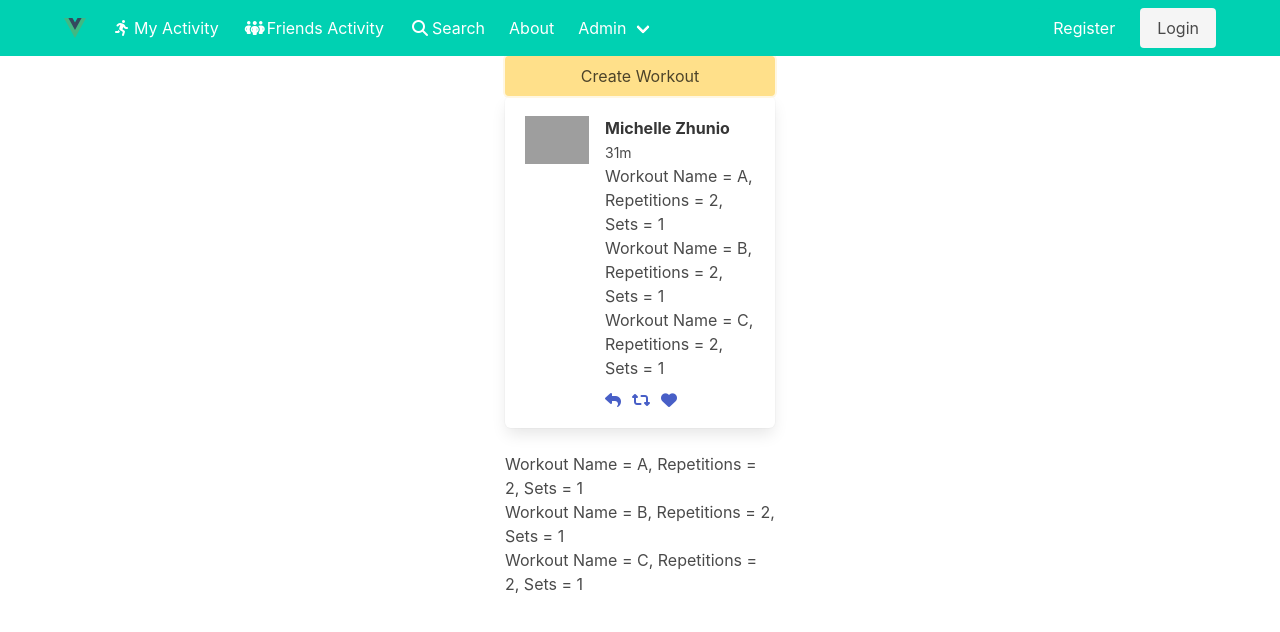
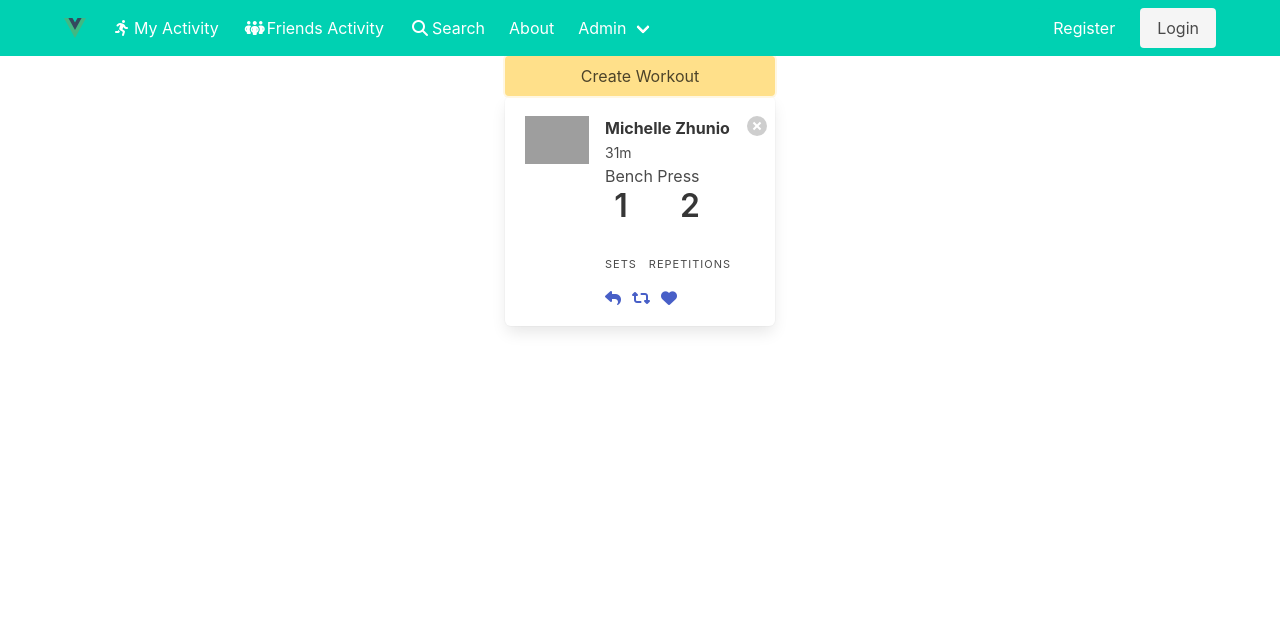
Before and after one commit to mzhunio/Web-Development-Assignments, a Vue app in the folder fitness-app/: page /myActivity in a window 1280 px wide. Shown: the top 632 px of the page. Built offline with nearby package versions, Linux system fonts and the light colour scheme; grey boxes are pictures that could not be loaded.

Commit message:
add workout format

```diff
--- a/fitness-app/src/components/MyActivity.vue
+++ b/fitness-app/src/components/MyActivity.vue
@@ -60,10 +60,11 @@ function onSaveChangesClicked() {
           <!-- Create Workout Modal -->
           <div class="modal" :class="{ 'is-active': shouldShowModal }">
             <div class="modal-background" @click="closeModal"></div>
-
             <div class="modal-content">
               <div class="card">
                 <div class="card-content">
+
+
                   <p class="title">Create Workout</p>
 
                   <div class="field">
@@ -149,6 +150,7 @@ function onSaveChangesClicked() {
               aria-label="close"
               @click="closeModal"
             ></button>
+
           </div>
 
           <!-- list of workouts -->
@@ -167,18 +169,34 @@ function onSaveChangesClicked() {
                 <div class="content">
                   <p>
                     <strong>Michelle Zhunio</strong> <small> {{ session }}</small>
+
                     <small>31m</small>
                     <br />
-                    <div v-for="workout in workouts">
-
 
                     <div>
-                      Workout Name = {{ workout.workoutName }}, Repetitions =
-                      {{ workout.repetitions }}, Sets = {{ workout.sets }}
+                      <div>
+                        <p> {{ workout.workoutName }}</p>
                       </div>
+                        <nav class="level is-mobile">
+                          <div class="level-item has-text-centered">
+                            <div>
+                              <p class="title">{{ workout.sets }}</p>
+                              <p class="heading">Sets</p>
+                            </div>
+                          </div>
+
+                          <div class="level-item has-text-centered">
+                            <div>
+                              <p class="title"> {{ workout.repetitions }}</p>
+                              <p class="heading">Repetitions</p>
+                            </div>
+                          </div>
+                        </nav>
                       </div>
                     </p>
                   </div>
+
+
                         <nav class="level is-mobile">
                           <div class="level-left">
                             <a class="level-item" aria-label="reply">
@@ -199,16 +217,20 @@ function onSaveChangesClicked() {
                           </div>
                         </nav>
               </div>
+              <div class="media-right">
+                <button class="delete"></button>
+              </div>
             </article>
           </div>
 
 
-          <div v-for="workout in workouts">
+          <!-- <div v-for="workout in workouts">
             <div>
               Workout Name = {{ workout.workoutName }}, Repetitions =
               {{ workout.repetitions }}, Sets = {{ workout.sets }}
             </div>
-          </div>
+          </div> -->
+
         </div>
       </div>
     </div>
```
Lines whose indentation alone changed are shown as unchanged.
